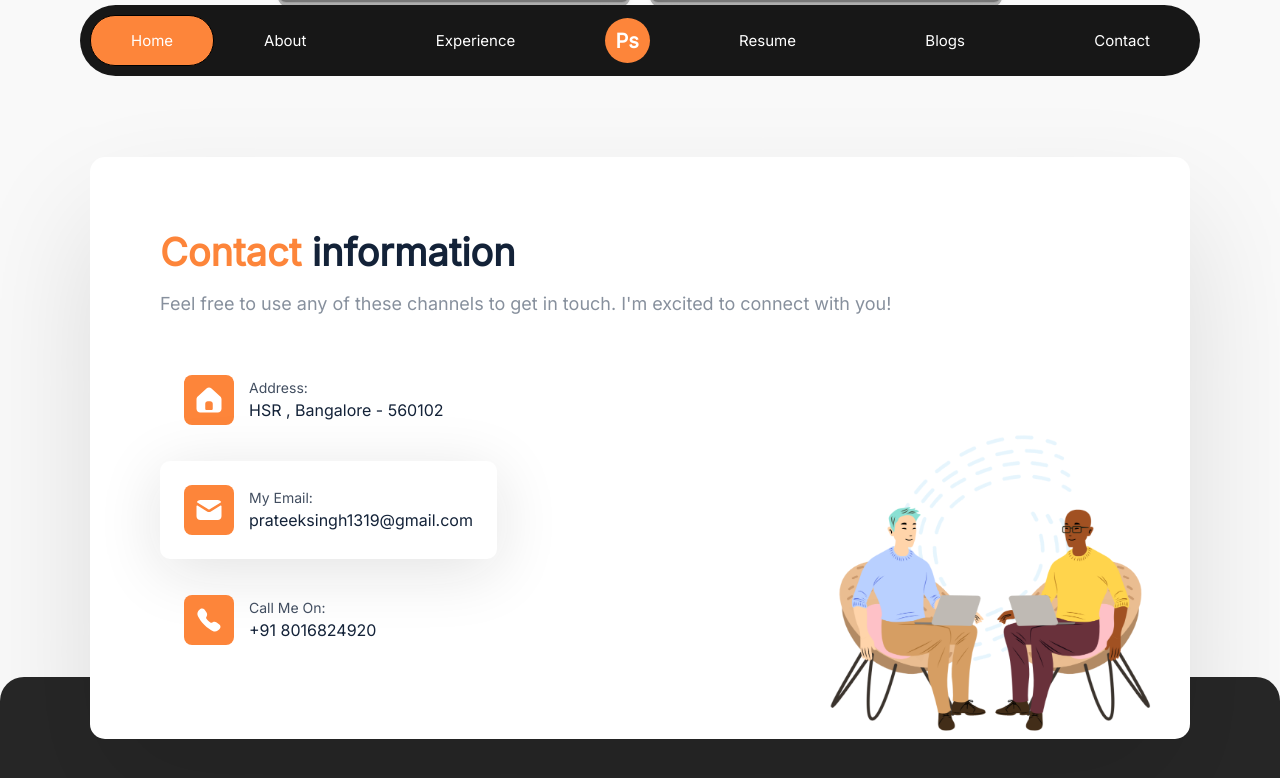
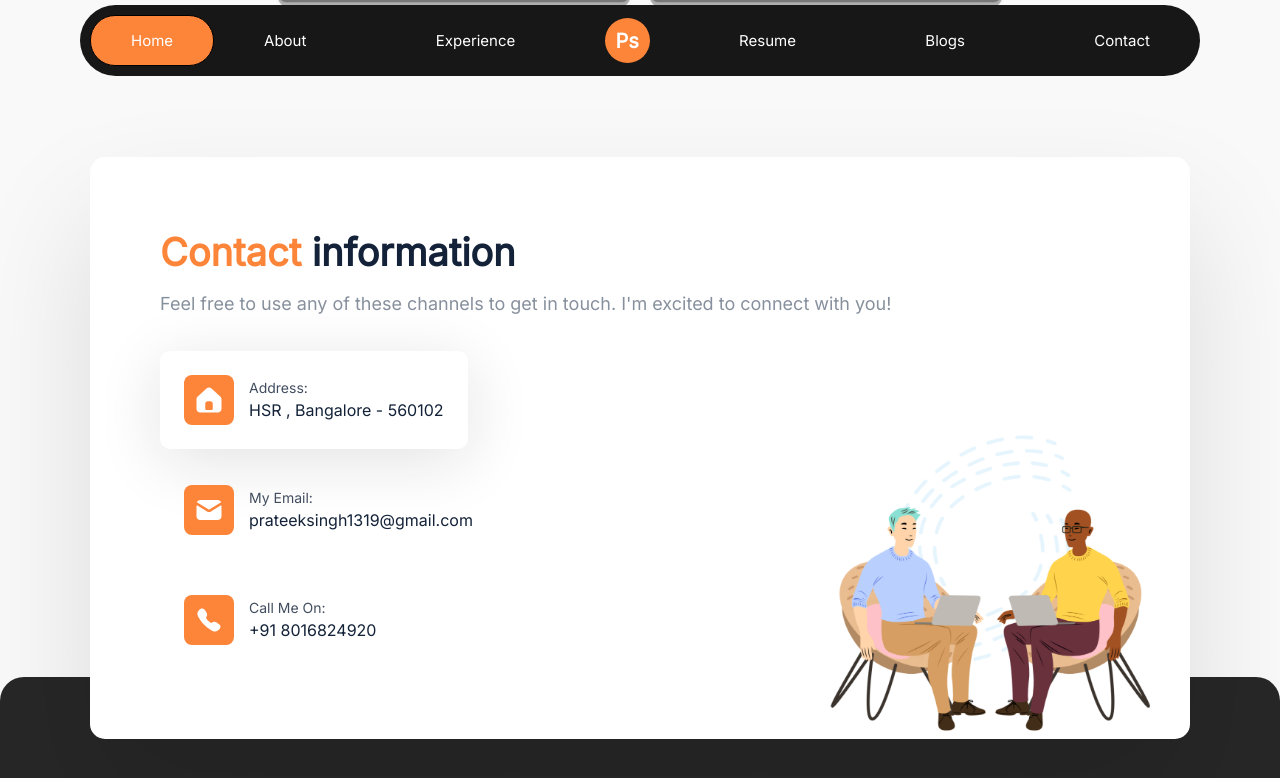
Before and after one commit to Prateek-Singh1/Portfolio, a React (Vite) app: page / in a window 1280 px wide. In both pictures the pointer is over the element 313 px from the left and 4338 px from the top of the page. Shown: the part 3938-4716 px from the top of the page. Built offline with nearby package versions, Linux system fonts and the light colour scheme; grey boxes are pictures that could not be loaded.

Commit message:
Added hover to contacts

```diff
--- a/src/components/Contact/Contact.css
+++ b/src/components/Contact/Contact.css
@@ -48,7 +48,7 @@
     gap: 12px;
 }
 
-.contact-info-main .contact-info-contaier:nth-child(even) {
+.contact-info-main .contact-info-contaier:hover {
     border-radius: 10px;
     background: #FFF;
     box-shadow: 0px 12px 64px 0px rgba(28, 25, 25, 0.12);
```
